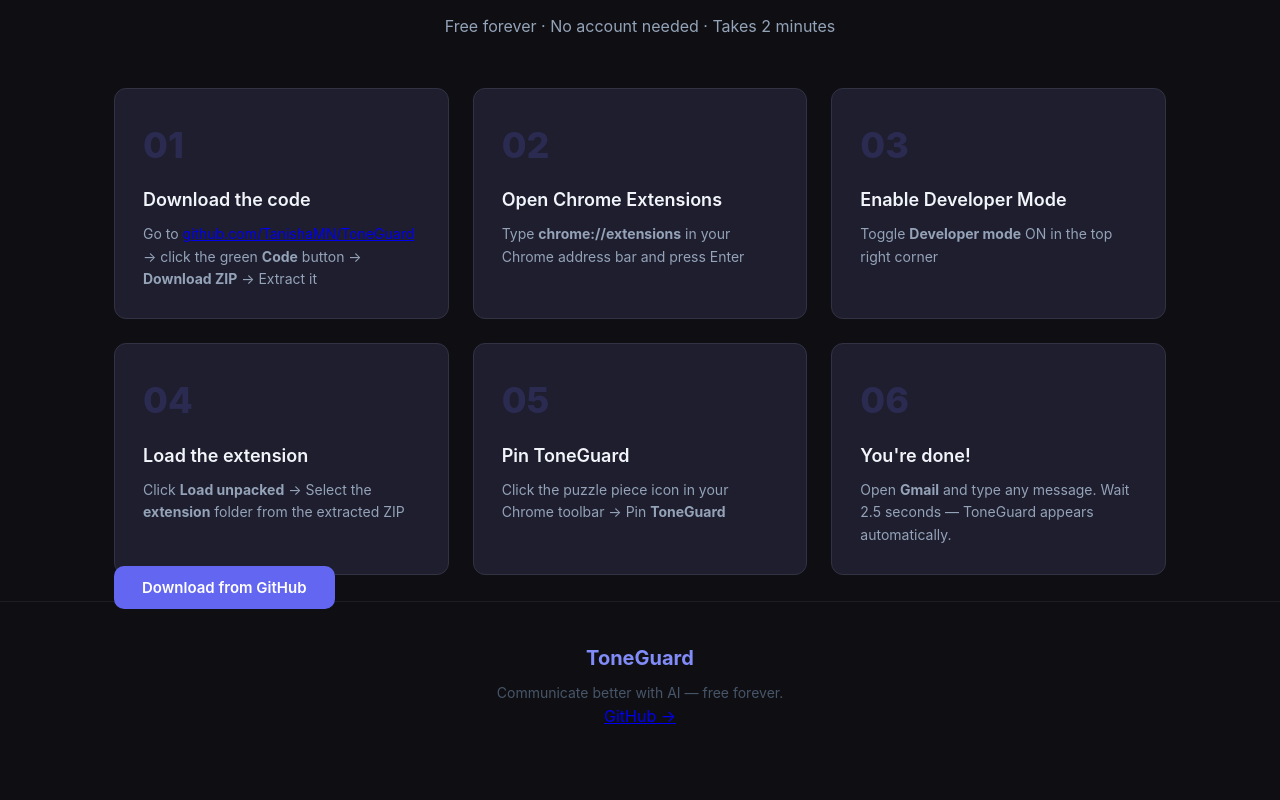
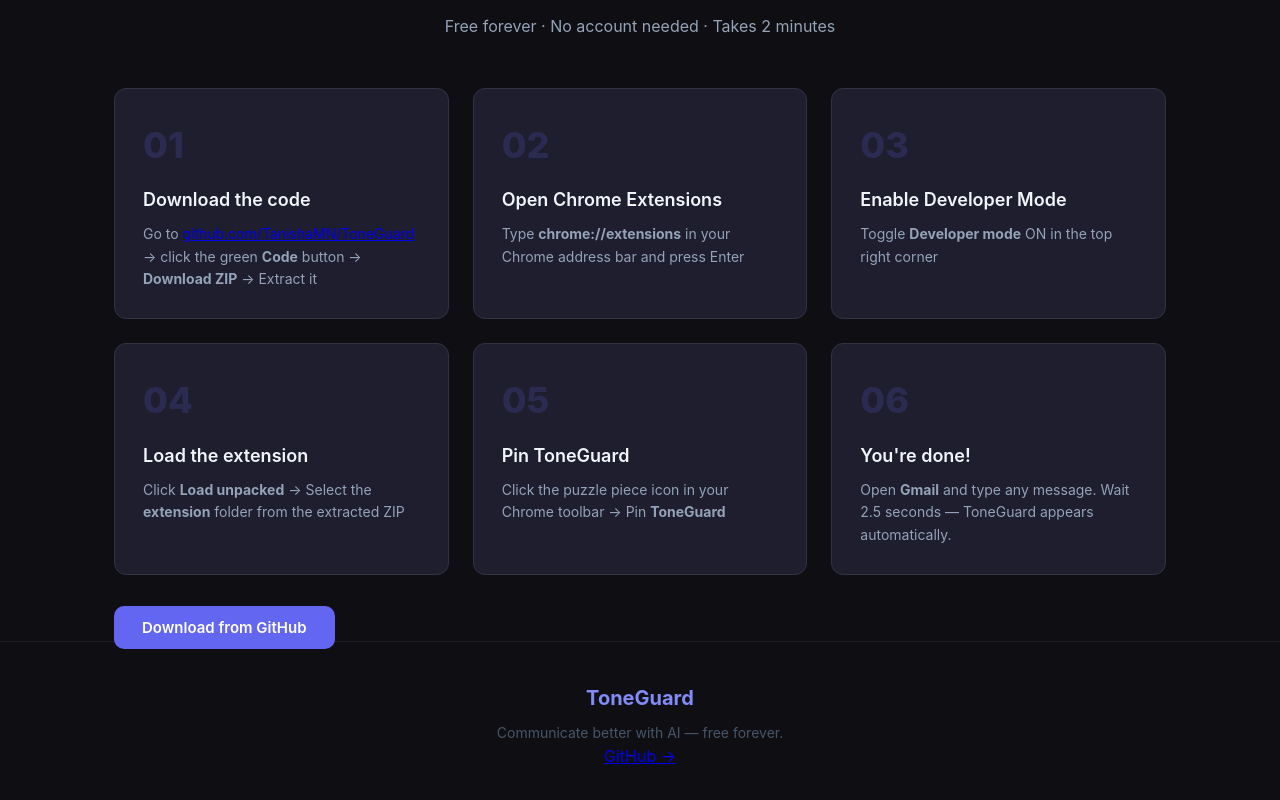
Before and after one commit to TanishaMN/ToneGuard, a React (Vite) app in the folder dashboard/: page / in a window 1280 px wide. Shown: the part 2659-3459 px from the top of the page. Before the commit the page ends 3429 px from the top, so only its background shows below. Built offline with nearby package versions, Linux system fonts and the light colour scheme.

Commit message:
fix: install button spacing and footer link color

```diff
--- a/dashboard/src/App.jsx
+++ b/dashboard/src/App.jsx
@@ -192,12 +192,13 @@
             </div>
           ))}
         </div>
-        <div className="install-cta">
+        <div className="install-cta" style={{ marginTop: "2.5rem" }}>
           <a
             href="https://github.com/TanishaMN/ToneGuard"
             target="_blank"
             rel="noreferrer"
             className="btn-primary"
+            style={{ color: "#ffffff" }}
           >
             Download from GitHub
           </a>
```
